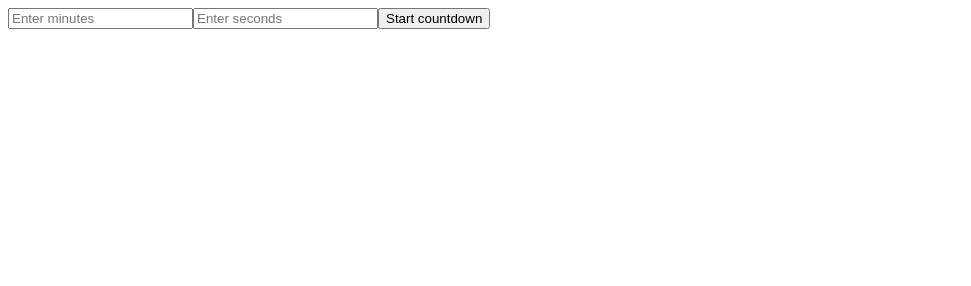
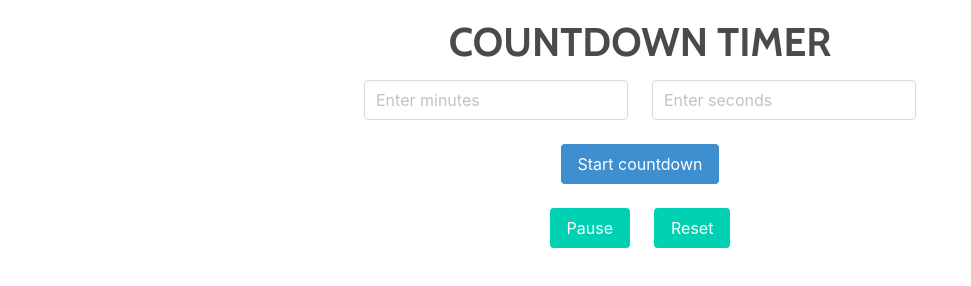
Before and after one commit to Magnuscake/countdown-timer, a React app: page / in a window 1280 px wide. Shown: the whole page, without its empty margins (0-971 px from the left). Built offline with nearby package versions, Linux system fonts and the light colour scheme.

Commit message:
Countdown fully functioning

```diff
--- a/public/index.html
+++ b/public/index.html
@@ -24,6 +24,10 @@
       work correctly both with client-side routing and a non-root public URL.
       Learn how to configure a non-root public URL by running `npm run build`.
     -->
+    <!-- Bulma css -->
+    <link rel="stylesheet" href="https://cdnjs.cloudflare.com/ajax/libs/bulma/0.9.0/css/bulma.min.css">
+    <!-- Cabin font -->
+    <link href="https://fonts.googleapis.com/css2?family=Cabin:wght@700&display=swap" rel="stylesheet">
     <title>React App</title>
   </head>
   <body>
--- /dev/null
+++ b/src/components/ActionButton.js
@@ -0,0 +1,13 @@
+import React from "react";
+
+const ActionButton = ({ placeholder, handleOnClick }) => {
+  return (
+    <div>
+      <button className="button is-primary" onClick={handleOnClick}>
+        {placeholder}
+      </button>
+    </div>
+  );
+};
+
+export default ActionButton;
--- a/src/components/App.js
+++ b/src/components/App.js
@@ -2,31 +2,92 @@ import React from "react";
 
 import TimerInput from "./TimerInput";
 import Timer from "./Timer";
+import ActionButton from "./ActionButton";
 
 class App extends React.Component {
   state = {
     time: "",
+    paused: false,
+    reset: false,
   };
 
-  onFormSubmit = (startMinutes, startSeconds) => {
-    let intervalTime = startMinutes * 60 + parseInt(startSeconds);
-    console.log(intervalTime);
-    setInterval(() => {
-      const minutes = Math.floor(intervalTime / 60);
-      let seconds = intervalTime % 60;
+  startCountdown = (startMinutes, startSeconds) => {
+    let count = startMinutes * 60 + parseInt(startSeconds);
+    this.timer(count);
+  };
 
-      if (seconds < 10) seconds = "0" + seconds;
+  timer(intervalTime) {
+    let countdown = setInterval(() => {
+      // To reset timer
+      if (this.state.reset) {
+        this.setState({
+          time: "",
+          reset: false,
+        });
+        clearInterval(countdown);
+        return;
+      }
 
-      this.setState({ time: `${minutes}:${seconds}` });
+      let _minutes = Math.floor(intervalTime / 60);
+      let _seconds = intervalTime % 60;
+
+      // To pause timer
+      if (this.state.paused) {
+        return;
+      }
+
+      _seconds = _seconds < 10 ? "0" + _seconds : _seconds;
+
+      this.setState({ time: `${_minutes}:${_seconds}` });
       intervalTime--;
+
+      // To stop countdown once time is 0
+      if (intervalTime < 0) {
+        clearInterval(countdown);
+        return;
+      }
     }, 1000);
-  };
+  }
 
   render() {
     return (
-      <div>
-        <TimerInput onFormSubmit={this.onFormSubmit} />
-        <Timer displayCountdown={this.state.time} />
+      <div className="container px-3 mt-3">
+        <div
+          className="is-size-2 mb-2 has-text-centered"
+          style={{ fontFamily: "cabin" }}
+        >
+          COUNTDOWN TIMER
+        </div>
+        <TimerInput onFormSubmit={this.startCountdown} />
+
+        <div className="columns is-centered is-mobile mt-5">
+          <Timer displayCountdown={this.state.time} />
+        </div>
+
+        <div className="columns is-centered is-mobile">
+          <div className="buttons">
+            <div className="column">
+              <ActionButton
+                placeholder={this.state.paused ? "Resume" : "Pause"}
+                handleOnClick={() => {
+                  this.setState((prevState) => ({
+                    paused: !prevState.paused,
+                  }));
+                }}
+              />
+            </div>
+            <div className="column">
+              <ActionButton
+                placeholder="Reset"
+                handleOnClick={() => {
+                  this.setState((prevState) => ({
+                    reset: !prevState.reset,
+                  }));
+                }}
+              />
+            </div>
+          </div>
+        </div>
       </div>
     );
   }
--- a/src/components/Timer.js
+++ b/src/components/Timer.js
@@ -1,7 +1,11 @@
 import React from "react";
 
 const Timer = (props) => {
-  return <div className="timer">{props.displayCountdown} </div>;
+  return (
+    <div style={{ fontFamily: "cabin" }} className="timer is-size-1">
+      {props.displayCountdown}
+    </div>
+  );
 };
 
 export default Timer;
--- a/src/components/TimerInput.js
+++ b/src/components/TimerInput.js
@@ -18,21 +18,34 @@ class TimerInput extends React.Component {
 
   render() {
     return (
-      <div>
+      <div className="field">
         <form onSubmit={this.handleSubmit}>
+          <div className="control">
+            <div className="columns is-centered">
+              <div className="column is-3">
                 <input
+                  className="input"
                   type="text"
                   placeholder="Enter minutes"
                   value={this.state.minutes}
                   onChange={(e) => this.setState({ minutes: e.target.value })}
                 />
+              </div>
+              <div className="column is-3">
                 <input
+                  className="input"
                   type="text"
                   placeholder="Enter seconds"
                   value={this.state.seconds}
                   onChange={(e) => this.setState({ seconds: e.target.value })}
                 />
-          <button>Start countdown</button>
+              </div>
+            </div>
+
+            <div className="columns is-centered is-mobile mt-2">
+              <button className="button is-info">Start countdown</button>
+            </div>
+          </div>
         </form>
       </div>
     );
```
Lines whose indentation alone changed are shown as unchanged.
